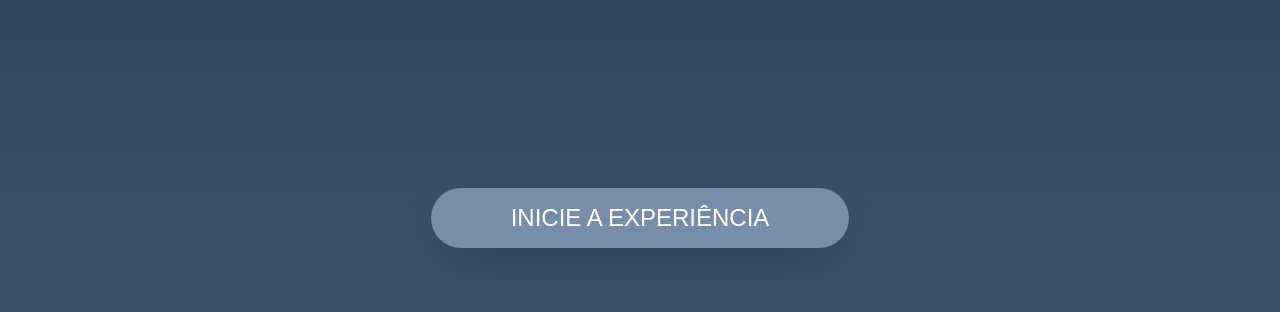
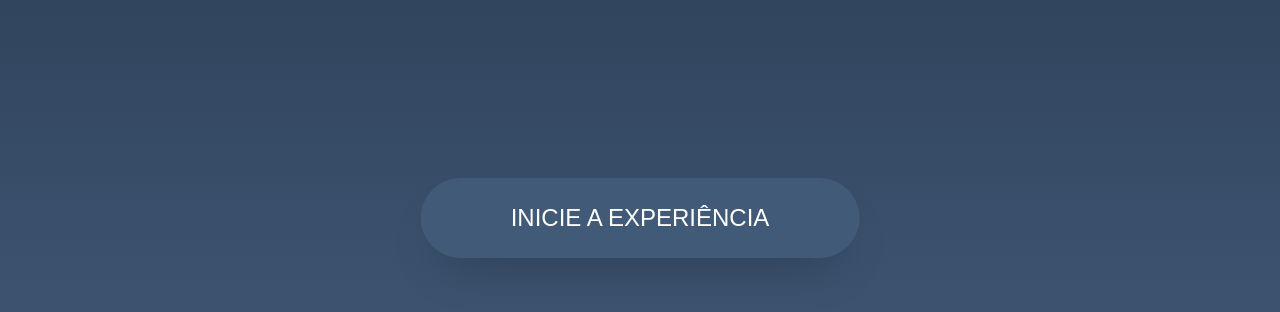
Before and after one commit to FilipeVOl/skylineTeste, a plain HTML site: page index.html in a window 1280 px wide. Shown: the part 488-800 px from the top of the page. Drawn offline with Linux system fonts and the light colour scheme.

Commit message:
Finished

```diff
--- a/style.css
+++ b/style.css
@@ -43,9 +43,25 @@ html, body {
     margin-top: 2rem;
   }
 
-  .logo {
+.logo {
     height: 15%;
-  }
+    animation: logoTransform 1s ease-in forwards;
+}
+
+@keyframes logoTransform {
+    0% {
+        height: 15%;
+        transform: scale(1);
+    }
+    50% {
+        height: 17%;
+        transform: scale(1.1);
+    }
+    100% {
+        height: 20%;
+        transform: scale(1.1);
+    }
+}
 
 #start-button {
     background-color: #778da9;
@@ -69,3 +85,33 @@ html, body {
     filter: brightness(1.2);
     outline-offset: 1rem; /* Expands slowly due to transition */
 }
+
+#start-button::after, card::before {
+    content: '';
+    position: absolute;
+    height: 100%;
+    width: 100%;
+    background: #415a77;
+    top: 50%;
+    left: 50%;
+    translate: -50% -50%;
+    z-index: -1;
+    padding: 10px;
+    border-radius: 50px;
+    transform: scale(1);
+    transition: all 0.3s ease, outline-offset 0.3s ease;
+
+    background-image: conic-gradient(45deg, red, #006aff, #1b263b);
+    animation: 3s spin linear infinite;
+}
+
+#start-button::before {
+    filter: blur(1.5rem);
+    opacity: 0.5;
+}
+
+#start-button:hover::after {
+    outline-offset: 0.7rem;
+    outline-style: double;
+
+}
```
